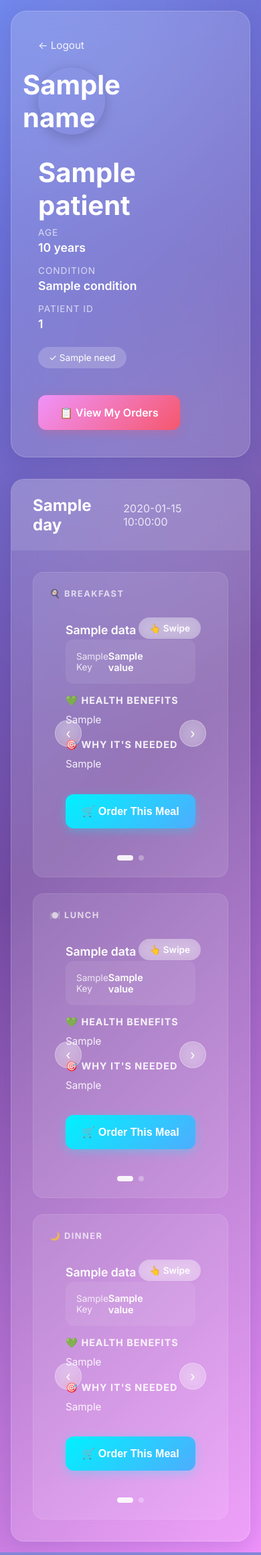
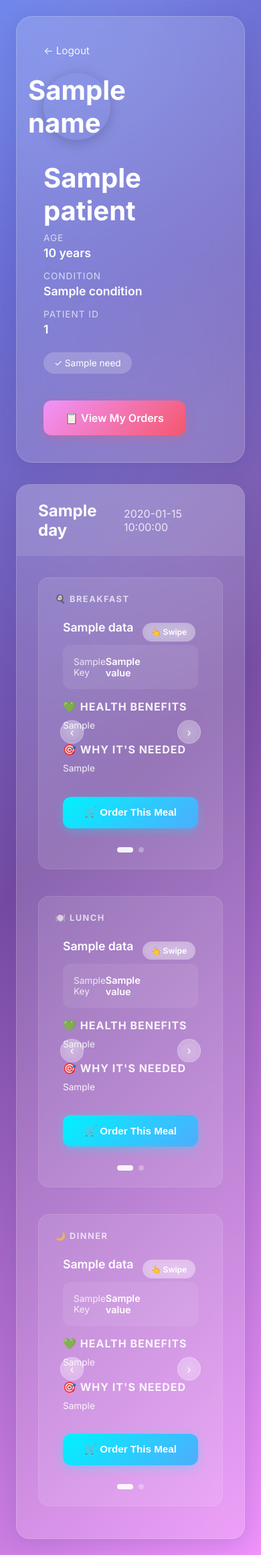
Before and after one commit to Wayasay/dakariw-hospital, a Flask app: template templates/patient_detail.html in a window 390 px wide. Shown: the whole page at 67% size. Run offline with Flask 3, Linux system fonts and the light colour scheme; the template is opened without the code that fills it: most values are stand-ins (such as "Sample title", 1, 10 or a date in 2020).

Commit message:
Fixed mobile responsiveness and added demo credentials

```diff
--- a/requirements.txt
+++ b/requirements.txt
@@ -1 +1,3 @@
 Flask==3.0.0
+Werkzeug==3.0.1
+gunicorn==21.2.0
--- a/templates/patient_detail.html
+++ b/templates/patient_detail.html
@@ -9,6 +9,16 @@
     <link rel="preconnect" href="https://fonts.gstatic.com" crossorigin>
     <link href="https://fonts.googleapis.com/css2?family=Inter:wght@400;600;700&display=swap" rel="stylesheet">
     <style>
+        /* Mobile-Friendly Base Styles */
+        * {
+            box-sizing: border-box;
+        }
+
+        body {
+            overflow-x: hidden;
+            max-width: 100vw;
+        }
+
         .meal-options-container {
             position: relative;
             overflow: hidden;
@@ -22,6 +32,32 @@
         .meal-option {
             min-width: 100%;
             padding: 1.5rem;
+            max-width: 100%;
+            box-sizing: border-box;
+        }
+
+        /* Fix Text Overflow - CRITICAL FOR MOBILE */
+        .health-text,
+        .meal-name,
+        .nutrition-label,
+        .nutrition-value,
+        .health-title {
+            max-width: 100%;
+            word-wrap: break-word;
+            overflow-wrap: break-word;
+            hyphens: auto;
+        }
+
+        .health-section {
+            max-width: 100%;
+            padding-right: 10px;
+            box-sizing: border-box;
+        }
+
+        .health-text {
+            line-height: 1.6;
+            font-size: 0.95rem;
+            color: rgba(255, 255, 255, 0.9);
         }
 
         .slider-dots {
@@ -143,6 +179,77 @@
             display: flex;
             align-items: center;
             gap: 0.5rem;
+        }
+
+        /* Mobile Responsive Styles */
+        @media (max-width: 768px) {
+            .meal-option {
+                padding: 1rem;
+            }
+
+            .meal-name {
+                font-size: 1.2rem;
+                margin-bottom: 1rem;
+            }
+
+            .health-text {
+                font-size: 0.9rem;
+                line-height: 1.5;
+                padding-right: 5px;
+            }
+
+            .health-title {
+                font-size: 1rem;
+                margin-top: 1rem;
+                margin-bottom: 0.5rem;
+            }
+
+            .nutrition-grid {
+                gap: 0.5rem;
+            }
+
+            .nutrition-item {
+                font-size: 0.85rem;
+            }
+
+            .swipe-indicator {
+                font-size: 0.75rem;
+                padding: 0.4rem 0.8rem;
+            }
+
+            .arrow {
+                width: 35px;
+                height: 35px;
+                font-size: 1rem;
+            }
+
+            .container {
+                padding: 0.5rem;
+            }
+
+            .meal-card {
+                margin-bottom: 1rem;
+            }
+        }
+
+        /* Extra Small Mobile Devices */
+        @media (max-width: 480px) {
+            .meal-option {
+                padding: 0.75rem;
+            }
+
+            .meal-name {
+                font-size: 1.1rem;
+            }
+
+            .health-text {
+                font-size: 0.85rem;
+            }
+
+            .order-btn {
+                font-size: 0.95rem;
+                padding: 0.9rem;
+            }
         }
     </style>
 </head>
@@ -381,7 +488,7 @@
             button.textContent = '⏳ Ordering...';
 
             try {
-                const response = await fetch('/api/place-order', {
+                const response = await fetch('https://dakariw-hospital-hvc5a7aafad8byes.ukwest-01.azurewebsites.net/api/place-order', {
                     method: 'POST',
                     headers: {
                         'Content-Type': 'application/json'
```
Also changed, not shown: templates/patient_login.html (+37 -0 lines), 1 other file.
